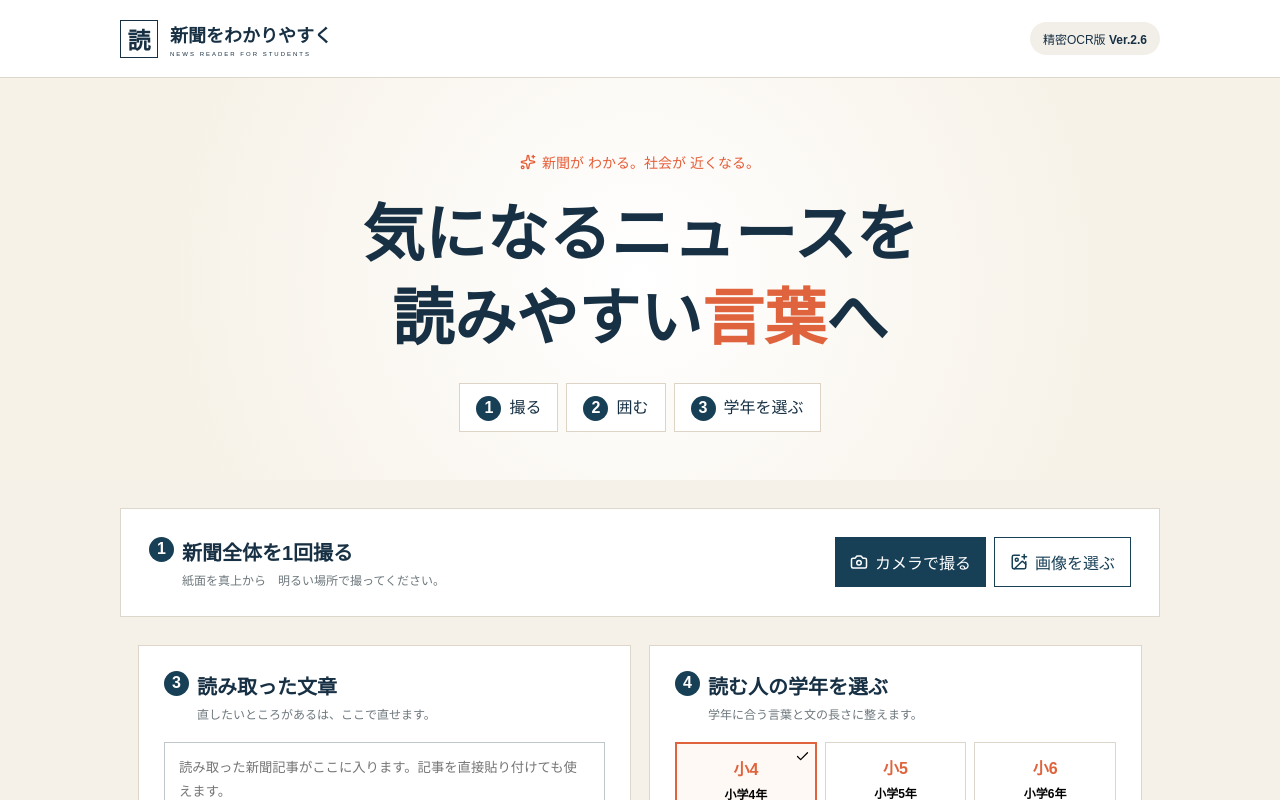
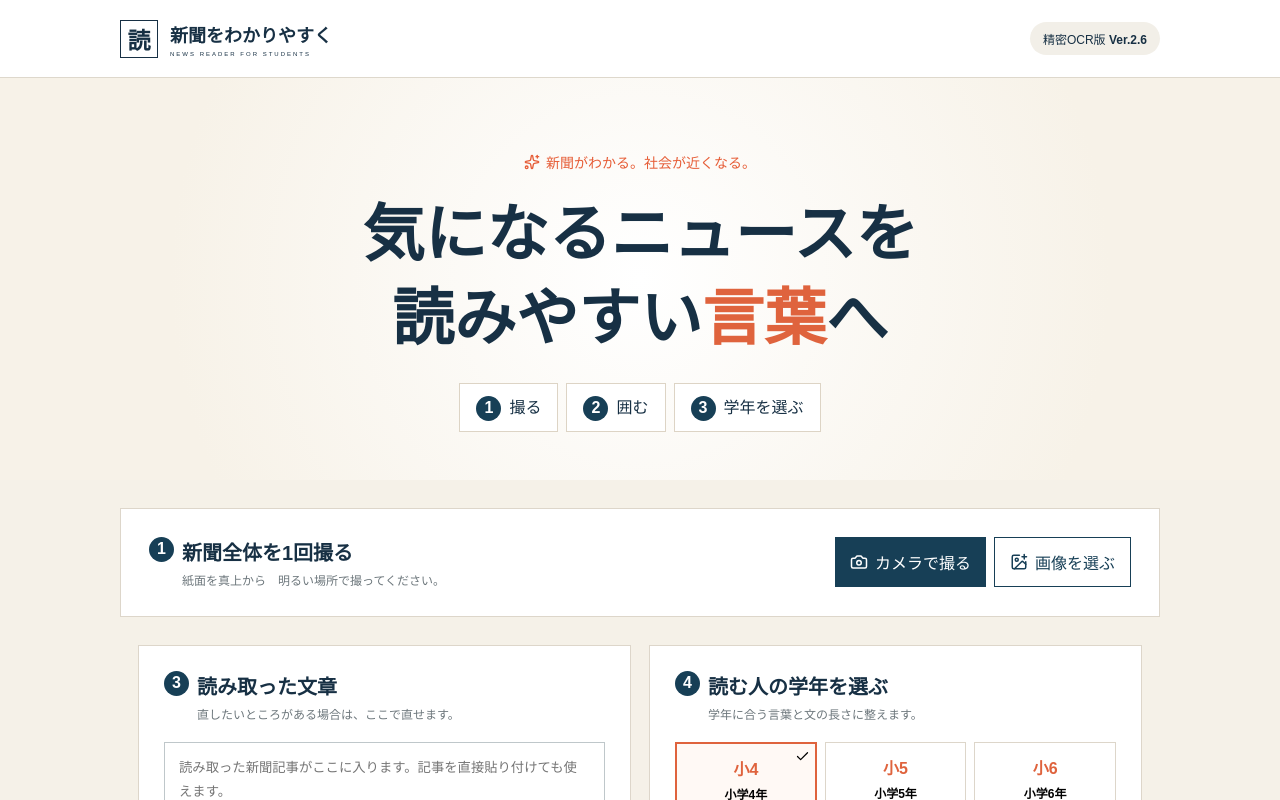
Before and after one commit to chc-chupea/news-grade-reader, a Next.js app in the folder 20260907chatGTPVer/: page / in a window 1280 px wide. Shown: the top 800 px of the page. Built offline with nearby package versions, Linux system fonts and the light colour scheme.

Commit message:
Fix Japanese text formatting in page.tsx

```diff
--- a/20260907chatGTPVer/app/page.tsx
+++ b/20260907chatGTPVer/app/page.tsx
@@ -29,10 +29,10 @@ export default function Home() {
   };
   return <main>
     <header className="topbar"><div className="brand"><span>読</span><div>新聞をわかりやすく<small>NEWS READER FOR STUDENTS</small></div></div><div className="version">精密OCR版 <b>Ver.2.6</b></div></header>
-    <section className="hero"><p><Sparkles size={16}/>新聞が わかる。社会が 近くなる。</p><h1>気になるニュースを<br/>読みやすい<span className="word-highlight">言葉</span>へ</h1><div className="flow"><span><b>1</b>撮る</span><span><b>2</b>囲む</span><span><b>3</b>学年を選ぶ</span></div></section>
+    <section className="hero"><p><Sparkles size={16}/>新聞がわかる。社会が近くなる。</p><h1>気になるニュースを<br/>読みやすい<span className="word-highlight">言葉</span>へ</h1><div className="flow"><span><b>1</b>撮る</span><span><b>2</b>囲む</span><span><b>3</b>学年を選ぶ</span></div></section>
     <Scanner onRead={(value) => { setText(value); setResult(null); }}/>
     <section className="workspace">
-      <div className="panel"><SectionTitle number="3" title="読み取った文章" note="直したいところがあるは、ここで直せます。"/><textarea value={text} onChange={(event) => { setText(event.target.value); setResult(null); }} placeholder="読み取った新聞記事がここに入ります。記事を直接貼り付けても使えます。" maxLength={5000}/><div className="counter">{text.length.toLocaleString()} / 5,000字</div></div>
+      <div className="panel"><SectionTitle number="3" title="読み取った文章" note="直したいところがある場合は、ここで直せます。"/><textarea value={text} onChange={(event) => { setText(event.target.value); setResult(null); }} placeholder="読み取った新聞記事がここに入ります。記事を直接貼り付けても使えます。" maxLength={5000}/><div className="counter">{text.length.toLocaleString()} / 5,000字</div></div>
       <div className="panel"><SectionTitle number="4" title="読む人の学年を選ぶ" note="学年に合う言葉と文の長さに整えます。"/><div className="grades">{grades.map((item) => <button key={item.id} className={grade === item.id ? "grade active" : "grade"} onClick={() => { setGrade(item.id); setResult(null); }}><b>{item.id}</b><span>{item.label}</span><small>{item.note}</small>{grade === item.id && <Check size={15}/>}</button>)}</div><button className="primary" disabled={!text.trim() || converting} onClick={convert}><Sparkles size={19}/>{converting ? "わかりやすくしています…" : selectedGrade.label + "向けにする"}</button>{error && <p className="message error">{error}</p>}<p className="privacy">画像と文章は保存しません。処理のためOpenAI APIへ送信します。</p></div>
     </section>
     {result && <section id="result" className="result"><div className="result-heading"><div><small>{grade}向け</small><h2>{result.title}</h2></div><button onClick={async () => { await navigator.clipboard.writeText(result.body); setCopied(true); setTimeout(() => setCopied(false), 1500); }}>{copied ? <Check size={16}/> : <Copy size={16}/>} {copied ? "コピーしました" : "コピー"}</button></div><p className="article">{result.body}</p><div className="result-grid"><section><h3>大事なこと</h3><ol>{result.points.map((point, index) => <li key={index}><b>{index + 1}</b>{point}</li>)}</ol></section><section><h3>ニュースの言葉</h3>{result.words.map(([word, meaning]) => <dl key={word}><dt>{word}</dt><dd>{meaning}</dd></dl>)}</section><section><h3>どうして？</h3><p>{result.why}</p></section><section className="quiz-section"><h3>わかったかな？</h3>{result.quiz.map((item, index) => <QuizItem key={index} number={index + 1} question={item.question} answer={item.answer}/>)}</section></div></section>}
```
